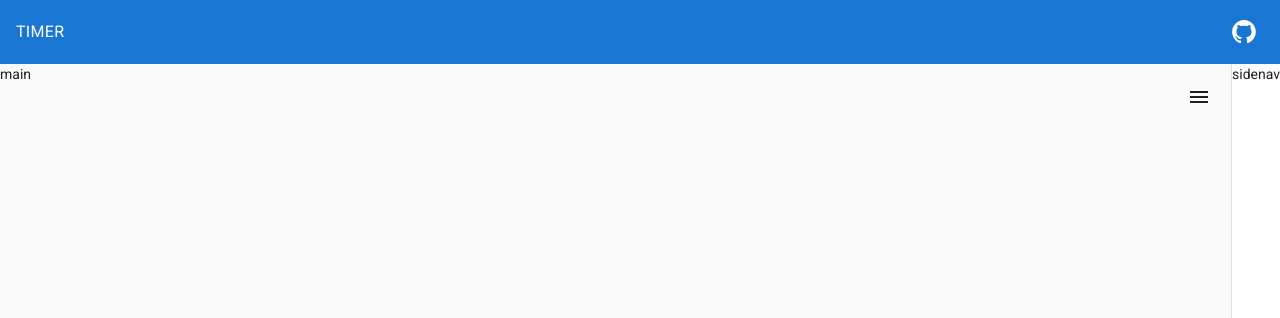
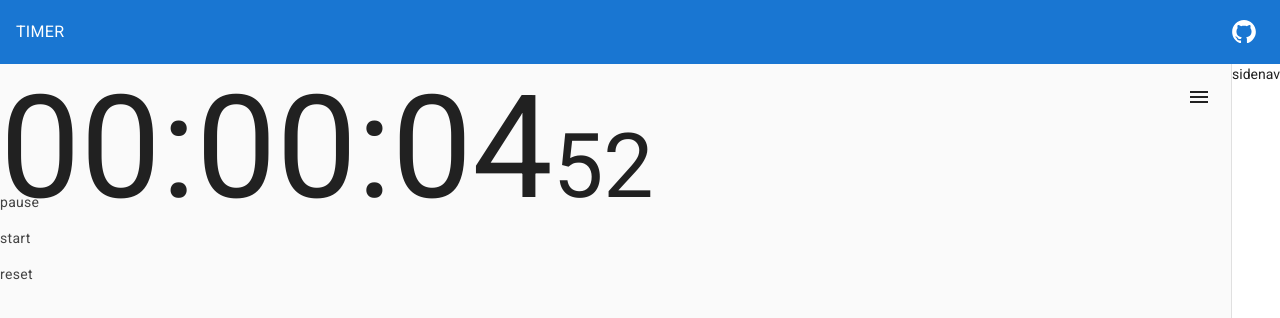
Before and after one commit to mcho71/timer, an Angular app: page / in a window 1280 px wide. Shown: the top 318 px of the page. Built offline with nearby package versions, Linux system fonts and the light colour scheme.

Commit message:
タイマーマークアップと軽く動作付け

```diff
--- a/src/app/app.component.html
+++ b/src/app/app.component.html
@@ -11,10 +11,10 @@
   </mat-toolbar-row>
 </mat-toolbar>
 
-<mat-sidenav-container class="sidenav-container"  role="main">
+<mat-sidenav-container class="sidenav-container" role="main">
 
   <main class="sidenav-content" role="main">
-    main
+    <app-timer></app-timer>
   </main>
 
   <button mat-button class="hamburger" (click)="sidenav.toggle()" title="Toggle Queue">
--- a/src/app/shared/shared.module.ts
+++ b/src/app/shared/shared.module.ts
@@ -6,6 +6,7 @@ import { TimerComponent } from './timer/timer.component';
   declarations: [TimerComponent],
   imports: [
     CommonModule
-  ]
+  ],
+  exports: [TimerComponent]
 })
 export class SharedModule { }
--- a/src/app/shared/timer/timer.component.html
+++ b/src/app/shared/timer/timer.component.html
@@ -1 +1,15 @@
-<p>timer works!</p>
+<div class="timer">
+  <div class="hour">{{ hour | number:'2.0' }}</div>
+  <div class="colon">:</div>
+  <div class="min">{{ min | number:'2.0' }}</div>
+  <div class="colon">:</div>
+  <div class="sec">{{ sec | number:'2.0' }}</div>
+  <div class="split-sec">{{ splitSec | number:'2.0' }}</div>
+</div>
+
+<!-- temporary controller -->
+<div class="controller">
+  <p (click)="pause()">pause</p>
+  <p (click)="start()">start</p>
+  <p (click)="reset()">reset</p>
+</div>
--- a/src/app/shared/timer/timer.component.scss
+++ b/src/app/shared/timer/timer.component.scss
@@ -0,0 +1,22 @@
+.timer {
+  display: flex;
+  max-height: 126px;
+  white-space: nowrap;
+  line-height: normal;
+  font-size: 112px;
+  font-size: 11.2vw;
+  align-items: baseline;
+  .split-sec {
+    font-size: 70px;
+    font-size: 7vw;
+  }
+}
+
+@media (max-width: 480px) {
+  .timer {
+    font-size: 16vw;
+    .split-sec {
+      font-size: 10vw;
+    }
+  }
+}
--- a/src/app/shared/timer/timer.component.ts
+++ b/src/app/shared/timer/timer.component.ts
@@ -1,4 +1,14 @@
-import { Component, OnInit } from '@angular/core';
+import { Component, OnInit, Input } from '@angular/core';
+
+const secUnit = 1000;
+const minUnit = 60 * secUnit;
+const hourUnit = 60 * minUnit;
+const dayUnit = 24 * hourUnit;
+const fps = 30;
+const interval = Math.round(secUnit / fps);
+class TimerOption {
+  constructor(public msec: number) { };
+};
 
 @Component({
   selector: 'app-timer',
@@ -6,13 +16,51 @@ import { Component, OnInit } from '@angular/core';
   styleUrls: ['./timer.component.scss']
 })
 export class TimerComponent implements OnInit {
-  get time() {
-    return 1;
+  @Input() option: TimerOption = new TimerOption(10 * secUnit);
+  private _msec = this.option.msec;
+  private intervalId = null;
+  get isPlaying() {
+    return !!this.intervalId;
+  }
+  get day() {
+    return Math.floor(this._msec / dayUnit);
+  }
+  get hour() {
+    return Math.floor(this._msec / hourUnit) % 24;
+  }
+  get min() {
+    return Math.floor(this._msec / minUnit) % 60
+  }
+  get sec() {
+    return Math.floor(this._msec / secUnit) % 60;
+  }
+  get splitSec() {
+    return Math.floor((this._msec % secUnit) / 10);
   }
 
-  constructor() { }
-
   ngOnInit(): void {
+    this.start();
   }
 
+  start() {
+    if (this.intervalId) {
+      return;
+    }
+    this.intervalId = setInterval(() => {
+      this._msec -= interval;
+      if (this._msec <= 0) {
+        this._msec = 0;
+        this.pause();
+      }
+    }, interval);
+  }
+
+  pause() {
+    clearInterval(this.intervalId);
+    this.intervalId = null;
+  }
+
+  reset() {
+    this._msec = this.option.msec;
+  }
 }
```
